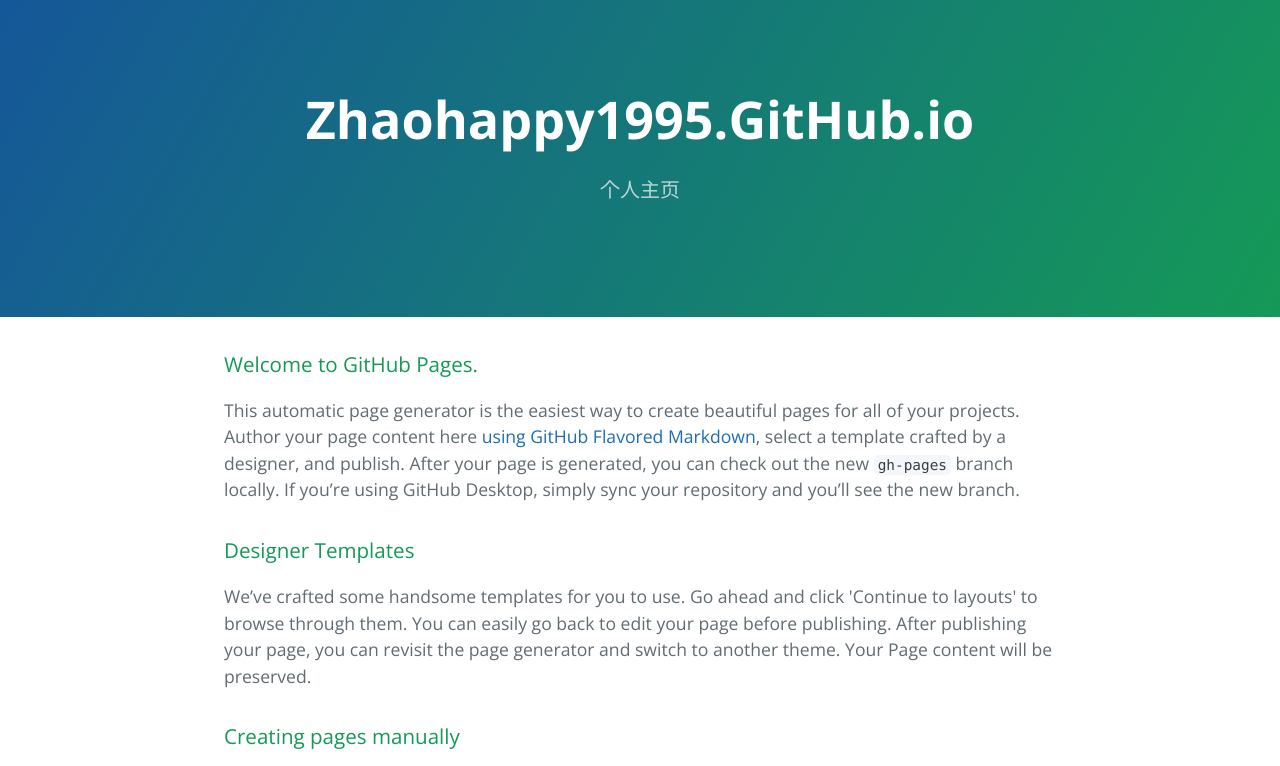
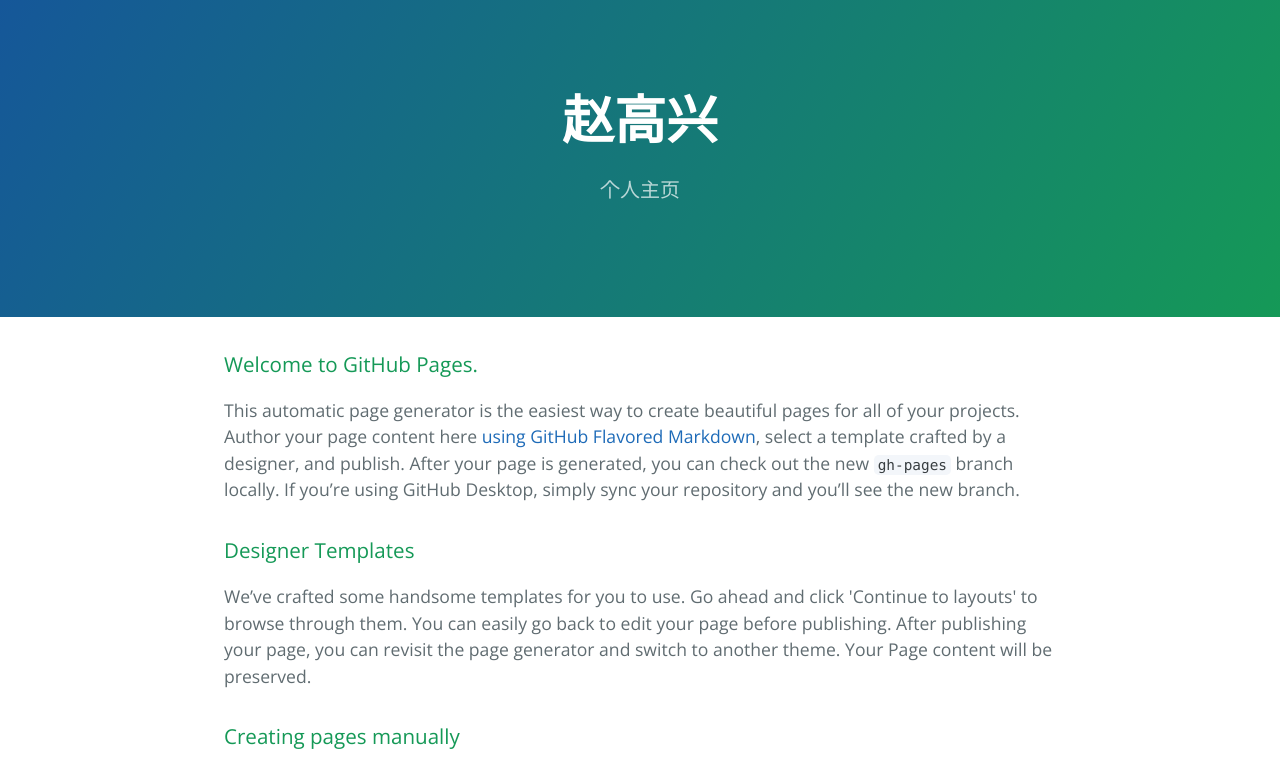
Before and after one commit to zhaohappy1995/zhaohappy1995.github.io, a plain HTML site: page index.html in a window 1280 px wide. Shown: the top 766 px of the page. Drawn offline with nearby package versions, Linux system fonts and the light colour scheme.

Commit message:
更改标题
更改标题

```diff
--- a/index.html
+++ b/index.html
@@ -11,7 +11,7 @@
   </head>
   <body>
     <section class="page-header">
-      <h1 class="project-name">Zhaohappy1995.GitHub.io</h1>
+      <h1 class="project-name">赵高兴</h1>
       <h2 class="project-tagline">个人主页</h2>
     </section>
 
```
